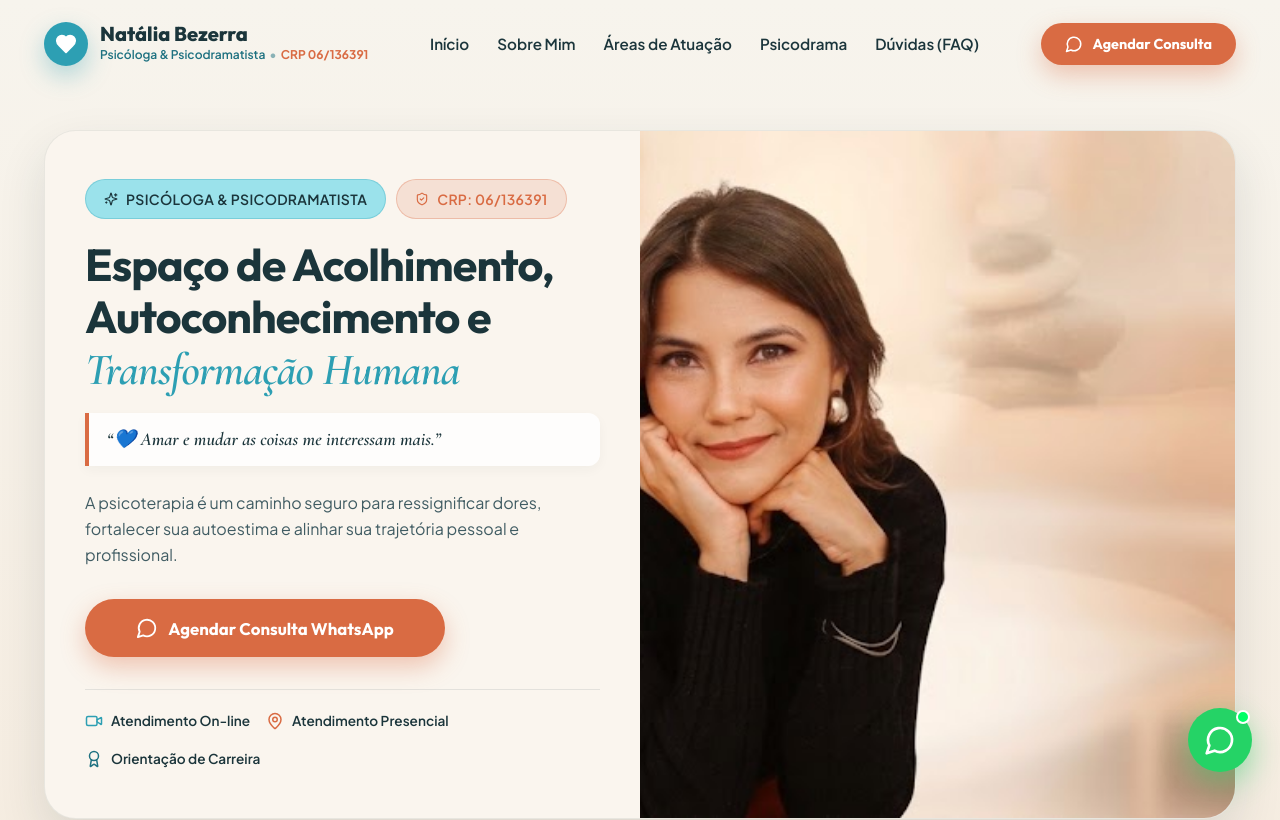
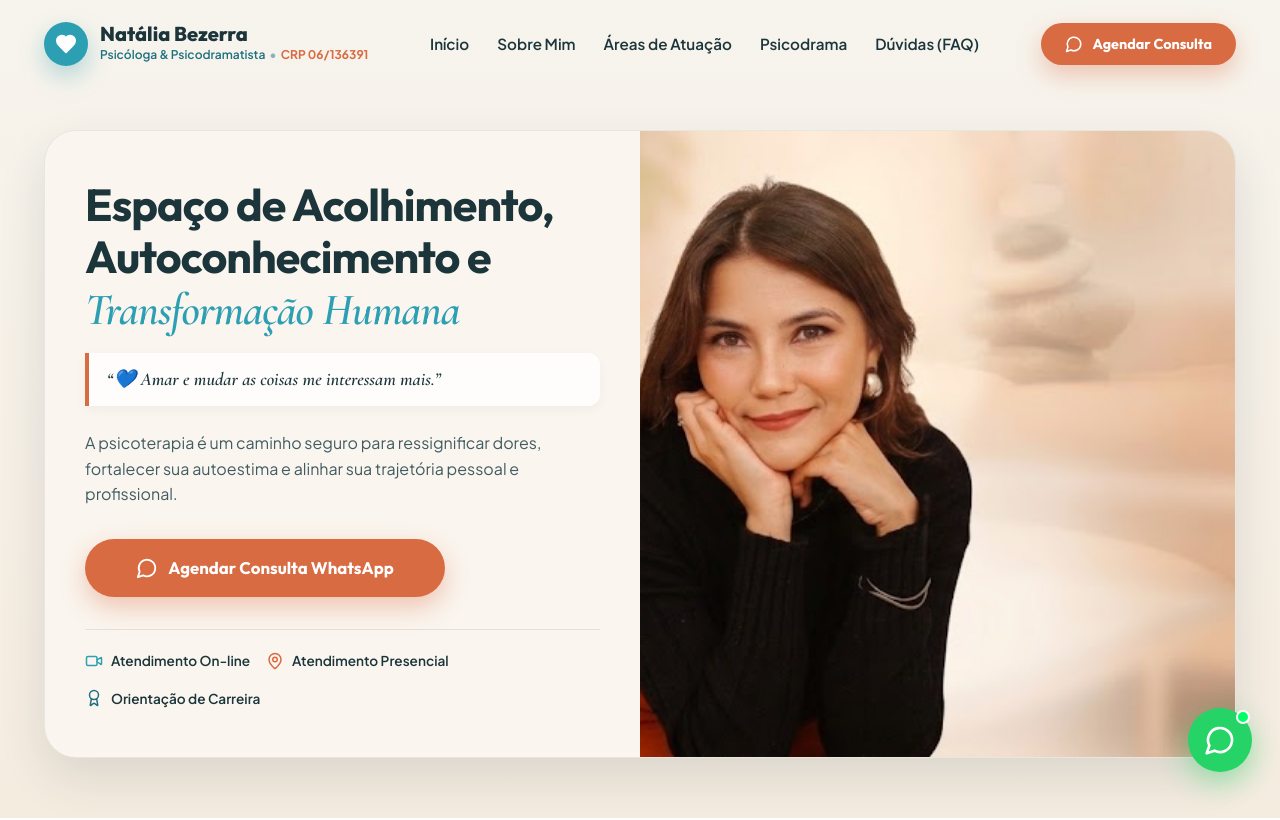
Before and after one commit to fadevatz/17-09-NATALIA, a React (Vite) app: page / in a window 1280 px wide. Shown: the top 820 px of the page. Built offline with nearby package versions, Linux system fonts and the light colour scheme.

Commit message:
fix: removidas as badges Psicóloga & Psicodramatista e CRP do Hero

```diff
--- a/src/components/Hero.jsx
+++ b/src/components/Hero.jsx
@@ -32,17 +32,6 @@ export default function Hero({ onOpenBooking }) {
         >
           {/* Left Side: Content & Headline */}
           <div style={{ padding: '48px 40px', zIndex: 2 }}>
-            <div style={{ display: 'flex', flexWrap: 'wrap', gap: '10px', marginBottom: '20px' }}>
-              <span className="badge badge-teal">
-                <Sparkles size={14} />
-                <span>Psicóloga & Psicodramatista</span>
-              </span>
-              <span className="badge badge-terracotta">
-                <ShieldCheck size={14} />
-                <span>CRP: 06/136391</span>
-              </span>
-            </div>
-
             <h1
               style={{
                 fontSize: 'clamp(2.1rem, 3.5vw, 3rem)',
```
